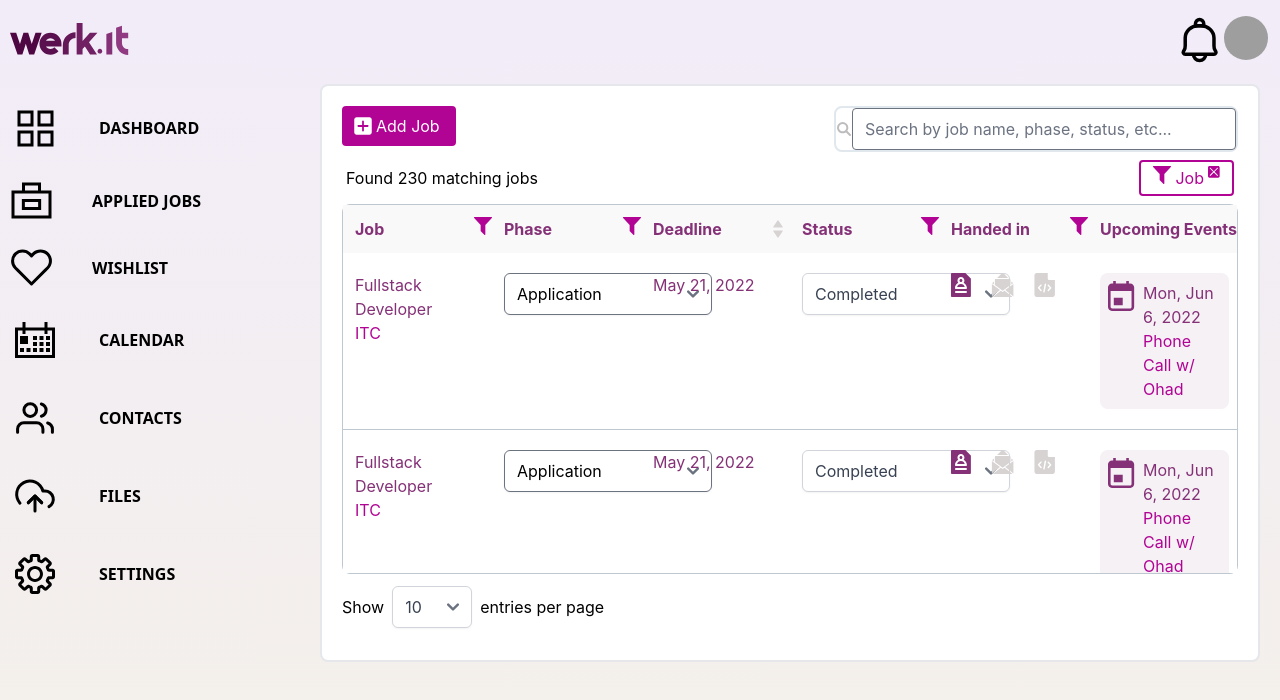
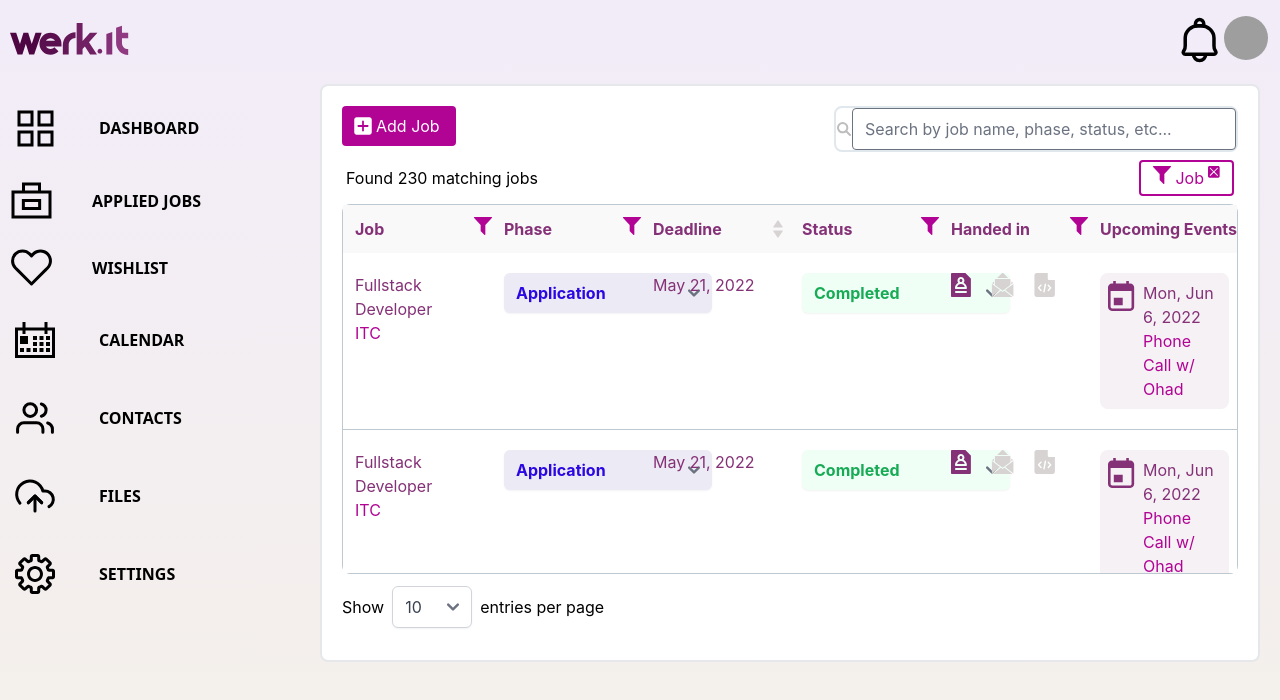
Before and after one commit to tweiss777/werk.it, a React (Create React App) app in the folder client/: page /dashboard in a window 1280 px wide. Shown: the top 700 px of the page. Built offline with nearby package versions, Linux system fonts and the light colour scheme; grey boxes are pictures that could not be loaded.

Commit message:
Dropdowns are colorful

```diff
--- a/client/src/components/PhaseDropDown.tsx
+++ b/client/src/components/PhaseDropDown.tsx
@@ -1,67 +1,27 @@
 /* eslint-disable @typescript-eslint/no-unused-vars */
-import React, { useState } from "react";
+import React, { useState, useEffect } from "react";
 import OfferSVG from "./OfferSVG";
 
 export default function PhaseDropDown() {
-  const [phase, setPhase] = useState("");
+  const [phase, setPhase] = useState("application");
   console.log(phase);
 
   return (
     <div>
-      <div>
-        {}
+      <div className="font-bold">
         <select
-          className={`first-letter:block w-52  py-2 px-3 border rounded-md shadow-sm focus:outline-none focus:ring-primary-500 focus:border-primary-500 ${
-            phase === "application"
-              ? "application"
-              : phase === "tech"
-              ? "tech"
-              : phase === "hr"
-              ? "hr"
-              : phase === "home"
-              ? "home"
-              : "offer"
-          }`}
-          name="phase"
+          className={`first-letter:block w-52  py-2 px-3 rounded-md shadow-sm focus:outline-none focus:ring-primary-500 focus:border-primary-500 border-none ${phase}`}
+          onChange={(e: any) => {
+            console.log(e.target.value);
+            setPhase(e.target.value);
+          }}
         >
-          <option
-            value={phase}
-            onChange={(e: any) =>
-              setPhase((e.target as HTMLInputElement).value)
-            }
-          >
-            Application
-          </option>
-          <option
-            value={phase}
-            onChange={(e: any) =>
-              setPhase((e.target as HTMLInputElement).value)
-            }
-          >
-            Tech Interview
-          </option>
-          <option
-            value={phase}
-            onChange={(e: any) =>
-              setPhase((e.target as HTMLInputElement).value)
-            }
-          >
-            HR Interview
-          </option>
-          <option
-            value={phase}
-            onChange={(e: any) =>
-              setPhase((e.target as HTMLInputElement).value)
-            }
-          >
-            Home Assignment
-          </option>
-          <option
-            value={phase}
-            onChange={(e: any) =>
-              setPhase((e.target as HTMLInputElement).value)
-            }
-          >
+          <option value={"application"}>Application</option>
+          <option value={"tech"}>Tech Interview</option>
+          <option value={"hr"}>HR Interview</option>
+          <option value={"mgmt"}>Manager Interview</option>
+          <option value={"home"}>Home Assignment</option>
+          <option value={"offer"}>
             <OfferSVG />
             Got An Offer!
           </option>
--- a/client/src/components/StatusDropDown.tsx
+++ b/client/src/components/StatusDropDown.tsx
@@ -1,19 +1,22 @@
 import React, { useState } from "react";
 
 export default function StatusDropDown() {
-  const [status, setStatus] = useState("");
+  const [status, setStatus] = useState("completed");
+  console.log(status);
   return (
     <div>
-      <div>
+      <div className="font-bold">
         <select
-          className="block w-52 text-gray-700 py-2 px-3 border border-gray-300 bg-white rounded-md shadow-sm focus:outline-none focus:ring-primary-500 focus:border-primary-500"
-          name="animals"
+          className={`block w-52 py-2 px-3 border border-none  rounded-md shadow-sm focus:outline-none focus:ring-primary-500 focus:border-primary-500 ${status}`}
+          onChange={(e: any) => {
+            console.log(e.target.value);
+            setStatus(e.target.value);
+          }}
         >
-          <option value={status}>Completed</option>
-          <option value={status}>In Process</option>
-          <option value={status}>Rejected</option>
-          <option value={status}>Label</option>
-          <option value={status}>Inactive</option>
+          <option value={"completed"}>Completed</option>
+          <option value={"process"}>In Process</option>
+          <option value={"rejected"}>Rejected</option>
+          <option value={"inactive"}>Inactive</option>
         </select>
       </div>
     </div>
--- a/client/src/index.css
+++ b/client/src/index.css
@@ -4,28 +4,41 @@
 
 @layer components {
   .application {
-    color: "#2A07E3";
-    background-color: "#ECEAF4";
+    @apply text-application bg-applicationbg;
   }
   .tech {
-    color: "#AF1DC8";
-    background-color: "#FADEFF";
+    @apply text-tech bg-techbg;
   }
   .hr {
-    color: "#ED8102";
-    background-color: "#FFFDE8";
+    @apply text-hr bg-hrbg;
   }
   .mgmt {
-    color: "#189D7D";
-    background-color: "#E8FFE0";
+    @apply text-mgmt bg-mgmtbg;
   }
   .home {
-    color: "#E21A1A";
-    background-color: "#FFE8E8";
+    @apply text-home bg-homebg;
   }
   .offer {
-    color: "#FFFFFF";
-    background-color: "#2A07E3";
+    @apply text-offer bg-offerbg;
+  }
+
+  .completed {
+    @apply text-COMPLETED_COLOR bg-COMPLETED_BG;
+  }
+  .process {
+    @apply text-PROCESS_COLOR bg-PROCESS_BG;
+  }
+  .label {
+    @apply text-label bg-LABEL_BG;
+  }
+  .rejected {
+    @apply text-REJECTED_COLOR bg-REJECTED_BG;
+  }
+  .waiting {
+    @apply text-WAITING_COLOR bg-WAITING_BG;
+  }
+  .inactive {
+    @apply text-INACTIVE_COLOR bg-INACTIVE_BG;
   }
 }
 
--- a/client/src/utils/JobUtil.ts
+++ b/client/src/utils/JobUtil.ts
@@ -1,78 +1,76 @@
-enum StatusColors{
-    LABEL_COLOR = '#EBFDFF',
-    LABEL_BG = '#1ABBB9',
-    COMPLETED_COLOR = '#18AB56',
-    COMPLETED_BG = '#EFFFF6',
-    REJECTED_COLOR = '#C93131',
-    REJECTED_BG = '#FFECEC',
-    WAITING_COLOR = '#E86F00',
-    WAITING_BG = '#FFF5EB',
-    INACTIVE_COLOR = '#828282',
-    INACTIVE_BG = '#EDEBEB'
-
+enum StatusColors {
+  LABEL_COLOR = "#EBFDFF",
+  LABEL_BG = "#1ABBB9",
+  COMPLETED_COLOR = "#18AB56",
+  COMPLETED_BG = "#EFFFF6",
+  REJECTED_COLOR = "#C93131",
+  REJECTED_BG = "#FFECEC",
+  WAITING_COLOR = "#E86F00",
+  WAITING_BG = "#FFF5EB",
+  INACTIVE_COLOR = "#828282",
+  INACTIVE_BG = "#EDEBEB",
+  PROCESSING_COLOR = "#E86F00",
+  PROCESSING_BG = "#FFF5EB",
 }
 
-
 // enum for determining the phase
-enum PhaseColors{
-    APPLICATION_COLOR = '#2A07E3',
-    APPLICATION_BG = '#ECEAF4',
-    TECH_INTERVIEW_COLOR = '#AF1DC8',
-    TECH_INTERVIEW_BG = '#FADEFF',
-    HR_INTERVIEW_COLOR = '#ED8102',
-    HR_INTERVIEW_BG = '#FFFDE8',
-    MGMT_INTERVIEW_COLOR = '#189D7D',
-    MGMT_INTERVIEW_BG = '#E8FFE0',
-    HOME_ASSIGNMENT_COLOR = '#E21A1A',
-    HOME_ASSIGNMENT_BG = '#FFE8E8',
-    OFFER_COLOR = '#FFFFFF',
-    OFFER_BG = '#2A07E3',
+enum PhaseColors {
+  APPLICATION_COLOR = "#2A07E3",
+  APPLICATION_BG = "#ECEAF4",
+  TECH_INTERVIEW_COLOR = "#AF1DC8",
+  TECH_INTERVIEW_BG = "#FADEFF",
+  HR_INTERVIEW_COLOR = "#ED8102",
+  HR_INTERVIEW_BG = "#FFFDE8",
+  MGMT_INTERVIEW_COLOR = "#189D7D",
+  MGMT_INTERVIEW_BG = "#E8FFE0",
+  HOME_ASSIGNMENT_COLOR = "#E21A1A",
+  HOME_ASSIGNMENT_BG = "#FFE8E8",
+  OFFER_COLOR = "#FFFFFF",
+  OFFER_BG = "#2A07E3",
 }
 
-
-
-
-
-export function determineStatus(status:string): string [] {
+export function determineStatus(status: string): string[] {
   /*
         returns [bg-color, font-color]
     */
 
-    switch(status.toLowerCase()){
-        case 'label':
-            return [StatusColors.LABEL_BG,StatusColors.LABEL_COLOR];
-        case 'completed':
-            return [StatusColors.COMPLETED_BG,StatusColors.COMPLETED_COLOR];
-        case 'rejected':
-            return [StatusColors.REJECTED_BG,StatusColors.REJECTED_COLOR];
-        case 'waiting':
-            return [StatusColors.WAITING_BG,StatusColors.WAITING_COLOR];
-        case 'inactive':
-            return [StatusColors.INACTIVE_BG,StatusColors.INACTIVE_COLOR]
+  switch (status.toLowerCase()) {
+    case "label":
+      return [StatusColors.LABEL_BG, StatusColors.LABEL_COLOR];
+    case "completed":
+      return [StatusColors.COMPLETED_BG, StatusColors.COMPLETED_COLOR];
+    case "rejected":
+      return [StatusColors.REJECTED_BG, StatusColors.REJECTED_COLOR];
+    case "waiting":
+      return [StatusColors.WAITING_BG, StatusColors.WAITING_COLOR];
+    case "inactive":
+      return [StatusColors.INACTIVE_BG, StatusColors.INACTIVE_COLOR];
     default:
-            throw Error("Error: Invalid Application Status")
-
+      throw Error("Error: Invalid Application Status");
   }
 }
 
-export function determinePhase(phase: string): string [] {
+export function determinePhase(phase: string): string[] {
   /*
         returns [bg-color, font-color]
     */
-    switch(phase.toLowerCase()){
-        case 'application':
-            return [PhaseColors.APPLICATION_BG,PhaseColors.APPLICATION_COLOR];
-        case 'tech interview':
-            return [PhaseColors.TECH_INTERVIEW_BG,PhaseColors.TECH_INTERVIEW_COLOR];
-        case 'hr interview':
-            return [PhaseColors.HR_INTERVIEW_BG,PhaseColors.HR_INTERVIEW_COLOR];
-        case 'manager interview':
-            return [PhaseColors.MGMT_INTERVIEW_BG,PhaseColors.MGMT_INTERVIEW_COLOR];
-        case 'home assignment':
-            return [PhaseColors.HOME_ASSIGNMENT_BG,PhaseColors.HOME_ASSIGNMENT_COLOR];
-        case 'got an offer!':
-            return [PhaseColors.OFFER_BG,PhaseColors.OFFER_COLOR];
+  switch (phase.toLowerCase()) {
+    case "application":
+      return [PhaseColors.APPLICATION_BG, PhaseColors.APPLICATION_COLOR];
+    case "tech interview":
+      return [PhaseColors.TECH_INTERVIEW_BG, PhaseColors.TECH_INTERVIEW_COLOR];
+    case "hr interview":
+      return [PhaseColors.HR_INTERVIEW_BG, PhaseColors.HR_INTERVIEW_COLOR];
+    case "manager interview":
+      return [PhaseColors.MGMT_INTERVIEW_BG, PhaseColors.MGMT_INTERVIEW_COLOR];
+    case "home assignment":
+      return [
+        PhaseColors.HOME_ASSIGNMENT_BG,
+        PhaseColors.HOME_ASSIGNMENT_COLOR,
+      ];
+    case "got an offer!":
+      return [PhaseColors.OFFER_BG, PhaseColors.OFFER_COLOR];
     default:
-            throw Error("Error: Invalid color code ")
+      throw Error("Error: Invalid color code ");
   }
 }
--- a/client/tailwind.config.js
+++ b/client/tailwind.config.js
@@ -13,6 +13,31 @@ module.exports = {
         border: "#E0E7ED",
         calenderbg: "#F5F1F5",
         outline: "#BEC8D0",
+        application: "#2A07E3",
+        applicationbg: "#ECEAF4",
+        tech: "#AF1DC8",
+        techbg: "#FADEFF",
+        hr: "#ED8102",
+        hrbg: "#FFFDE8",
+        mgmt: "#189D7D",
+        mgmtbg: "#E8FFE0",
+        home: "#E21A1A",
+        homebg: "#FFE8E8",
+        offer: "#FFFFFF",
+        offerbg: "#2A07E3",
+
+        label: "#EBFDFF",
+        LABEL_BG: "#1ABBB9",
+        COMPLETED_COLOR: "#18AB56",
+        COMPLETED_BG: "#EFFFF6",
+        REJECTED_COLOR: "#C93131",
+        REJECTED_BG: "#FFECEC",
+        WAITING_COLOR: "#E86F00",
+        WAITING_BG: "#FFF5EB",
+        INACTIVE_COLOR: "#828282",
+        INACTIVE_BG: "#EDEBEB",
+        PROCESS_COLOR: "#E86F00",
+        PROCESS_BG: "#FFF5EB",
       },
     },
   },
```
Lines whose indentation alone changed are shown as unchanged.
